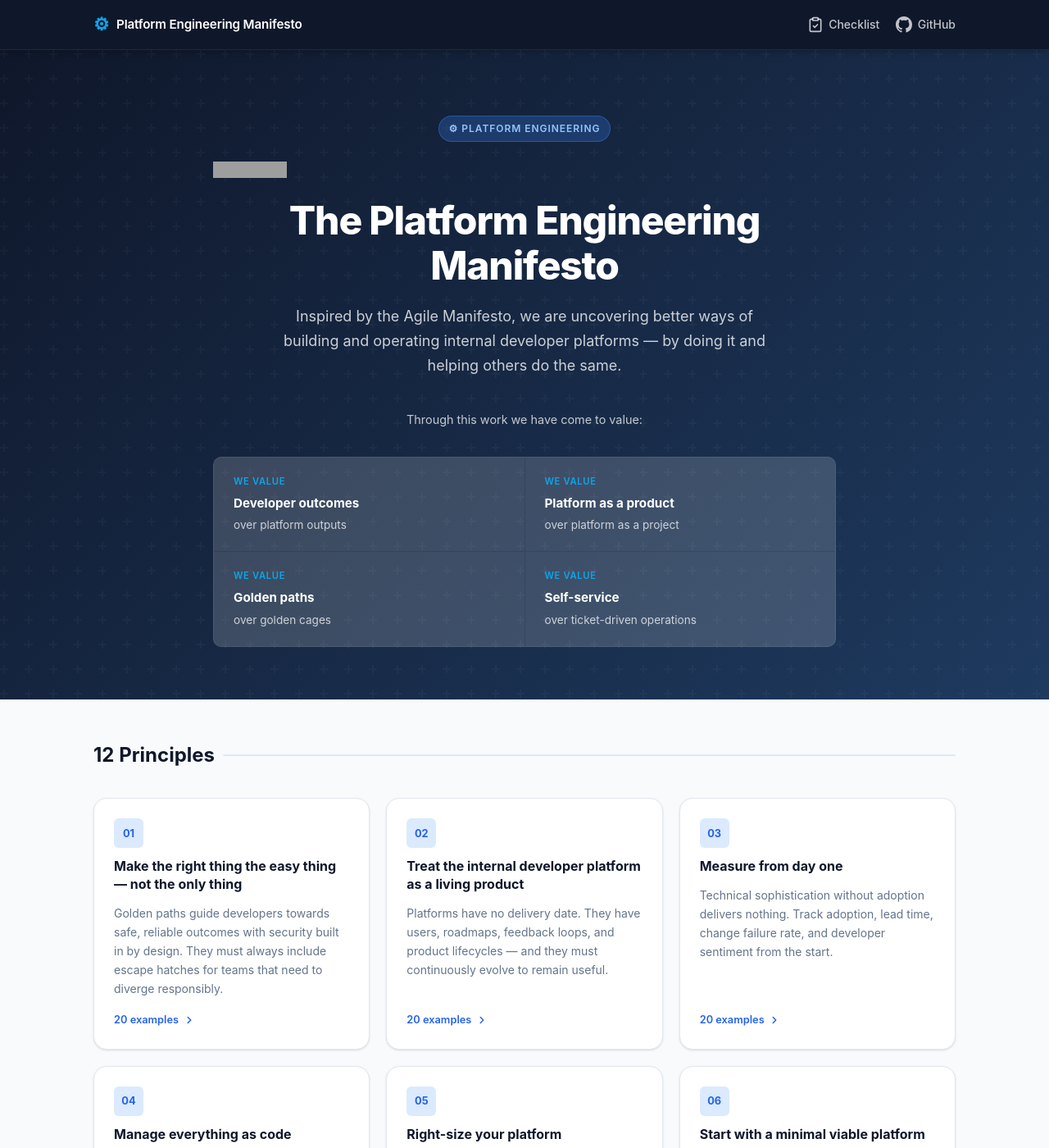
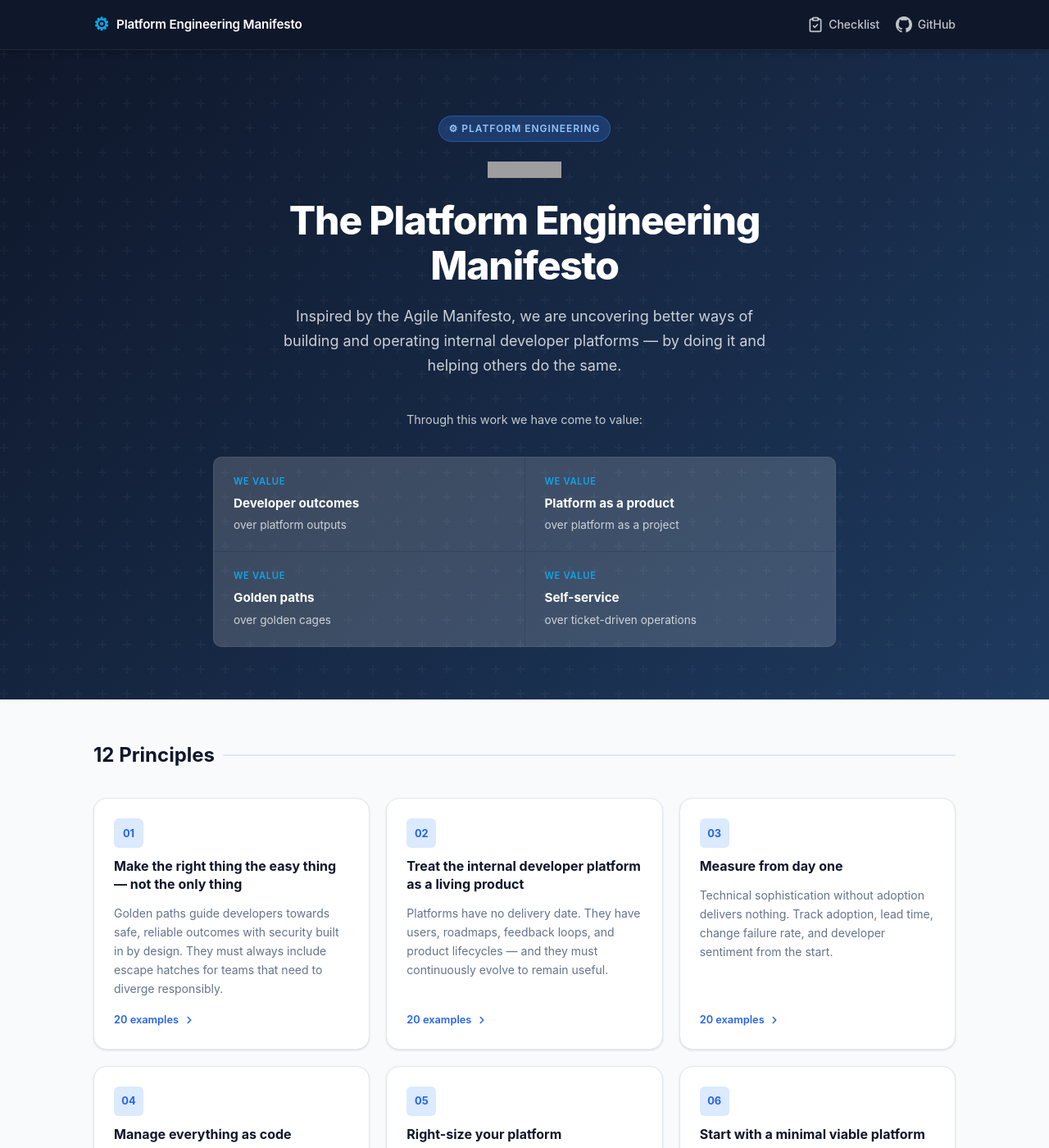
Before and after one commit to landro/platform-engineering, a Jekyll site: the page built from index.md, in a window 1280 px wide and 1400 px high. Shown: the whole window at 82% size. Built offline with Jekyll 4.4.1, drawn with Linux system fonts in a browser that asks for light colours; grey boxes are pictures that could not be loaded.

Commit message:
Fix version badge centering using flexbox
Agent-Logs-Url: https://github.com/landro/platform-engineering/sessions/a96b1001-3054-4fe2-a440-8b6ddff9a02e

Co-authored-by: landro <45769+landro@users.noreply.github.com>

```diff
--- a/assets/css/style.css
+++ b/assets/css/style.css
@@ -181,8 +181,8 @@ button:focus-visible {
 }
 
 .version-badge {
-  display: block;
-  text-align: center;
+  display: flex;
+  justify-content: center;
   margin-bottom: 1.5rem;
 }
 
```
